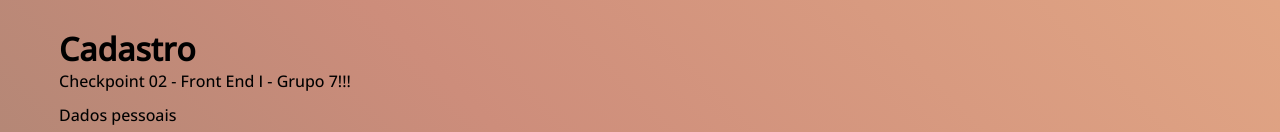
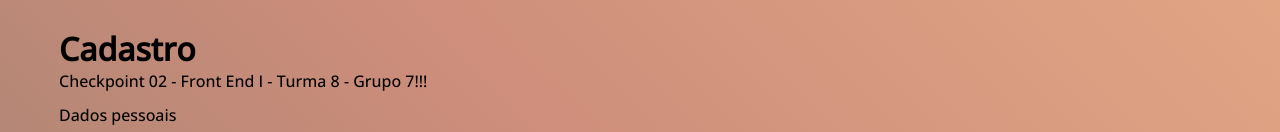
Before and after one commit to vini-bolado/Front_end1, a plain HTML site: page CheckPoin2/index.html in a window 1280 px wide. Shown: the part 174-306 px from the top of the page. Drawn offline with nearby package versions, Linux system fonts and the light colour scheme.

Commit message:
commit final

```diff
--- a/CheckPoin2/index.html
+++ b/CheckPoin2/index.html
@@ -20,7 +20,7 @@
             <h1>Cadastro</h1>
 
             <p class="main-text">
-                Checkpoint 02 - Front End I - Grupo 7!!!
+                Checkpoint 02 - Front End I - Turma 8 - Grupo 7!!!
             </p>
 
             <fieldset>
```
